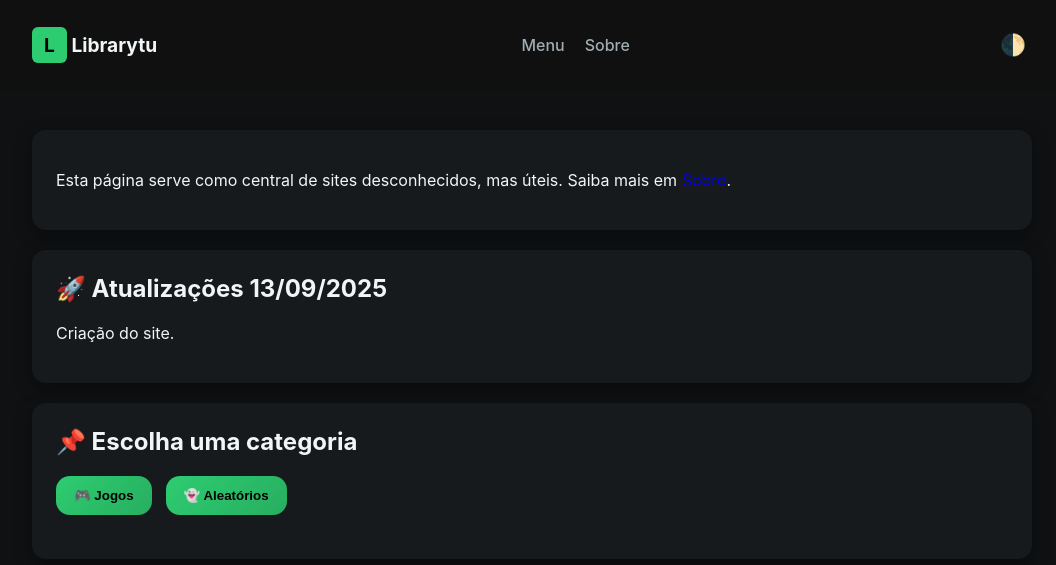
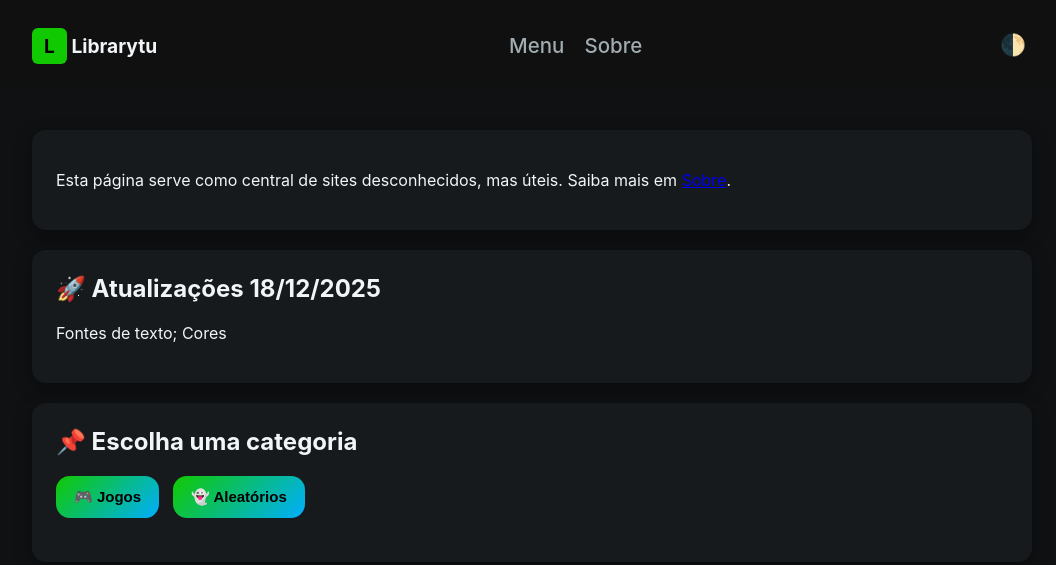
Before and after one commit to ImVecTHOR/Librarytu, a plain HTML site: page index.html in a window 1280 px wide. Shown: the whole page, without its empty margins (108-1164 px from the left). Drawn offline with Linux system fonts and the light colour scheme.

Commit message:
fonte e cor

```diff
--- a/index.html
+++ b/index.html
@@ -1,5 +1,6 @@
 <!DOCTYPE html>
 <html lang="pt-BR">
+
 <head>
   <meta charset="UTF-8">
   <meta name="viewport" content="width=device-width, initial-scale=1.0">
@@ -9,6 +10,7 @@
   <script src="favicon.js" defer></script>
   <script src="script.js" defer></script>
 </head>
+
 <body>
 
   <!-- =======================
@@ -51,9 +53,10 @@
 
     <!-- Card Topo de Atualizações -->
     <section class="card-top">
-      <h1>🚀 Atualizações 13/09/2025</h1>
+      <h1>🚀 Atualizações 18/12/2025</h1>
       <p>
-        Criação do site.
+        Fontes de texto;
+        Cores
       </p>
     </section>
 
@@ -99,4 +102,5 @@
 
 
 </body>
+
 </html>
--- a/script.js
+++ b/script.js
@@ -18,38 +18,35 @@ document.addEventListener('DOMContentLoaded', () => {
         </thead>
         <tbody>
           <tr>
-            <td>Planilha</td>
-            <td></td>
-            <td><a href="https://docs.google.com/spreadsheets/d/1LP_puQk_0zGPby3ABx1Slz0y-eaDc9UdsFZ2oHAiC08/edit?hl=pt-br&gid=0#gid=0" target="_blank">Acessar</a></td>
-          </tr>
-          <tr>
             <td>Zona Morta</td>
             <td></td>
             <td><a href="https://dualshock-tools.github.io/" target="_blank">Acessar</a></td>
           </tr>
+
           <tr>
             <td>Curso</td>
             <td>limpeza e formatação</td>
             <td><a href="https://members.kiwify.com/login?club=1b687864-2c63-4d76-aeb6-c72a34b5ab03" target="_blank">Acessar</a></td>
           </tr>
-          <td>Curso</td>
-            <td>Megathread</td>
+
+          <tr>
+            <td>MegaThread</td>
+            <td></td>
             <td><a href="https://pirataria.link/" target="_blank">Acessar</a></td>
           </tr>
+
           <tr>
             <td>Cupom1</td>
             <td></td>
             <td><a href="https://www.cupom.org/" target="_blank">Acessar</a></td>
           </tr>
+
           <tr>
             <td>Cupom2</td>
             <td></td>
             <td><a href="https://pt.coupert.com/" target="_blank">Acessar</a></td>
           </tr>
-             <td>MobyGames</td>
-            <td></td>
-            <td><a href="https://www.mobygames.com/" target="_blank">Acessar</a></td>
-          </tr>
+
         </tbody>
       </table>
     </div>
@@ -318,20 +315,3 @@ document.addEventListener('DOMContentLoaded', () => {
     else siteHeader.classList.remove("scrolled");
   });
 });
-
-/* =======================
-   Atalho ALT + Z - Tabela de Sites Principais
-======================= */
-const mainSitesModal = document.getElementById("main-sites-modal");
-const closeMainSites = document.getElementById("close-main-sites");
-
-document.addEventListener("keydown", (e) => {
-  if (e.altKey && e.key.toLowerCase() === "z") {
-    e.preventDefault();
-    mainSitesModal.classList.toggle("hidden");
-  }
-});
-
-closeMainSites.addEventListener("click", () => {
-  mainSitesModal.classList.add("hidden");
-});
--- a/styles.css
+++ b/styles.css
@@ -1,8 +1,8 @@
 :root {
   --bg: #0f1113;
   --card: #161a1d;
-  --accent: #2ecc71;
-  --accent-hover: #27ae60;
+  --accent: #11c900;
+  --accent-hover: #00aeff;
   --text: #f2f5f7;
   --muted: #a1acb2;
   --radius: 14px;
@@ -15,8 +15,8 @@ body.light {
   --card: #ffffff;
   --text: #000000;
   --muted: #555;
-  --accent: #2ecc71;
-  --accent-hover: #27ae60;
+  --accent: #ff0000;
+  --accent-hover: #ffae00;
 }
 
 body {
@@ -84,6 +84,8 @@ body.light .table-box tr:nth-child(even) {
   backdrop-filter: blur(8px);
   padding: 12px 0;
   position: sticky;
+  font-size: 2.6vh;
+  font-size: 1.6vw;
   top: 0;
   z-index: 10;
   transition: background 0.3s;
@@ -163,12 +165,6 @@ body.light .table-box tr:nth-child(even) {
   transition: transform .2s ease, box-shadow .2s ease, background .3s;
 }
 
-.card-top:hover,
-.card-big:hover {
-  transform: translateY(-3px);
-  box-shadow: 0 12px 24px rgba(0, 0, 0, 0.6);
-}
-
 .card-top h1 {
   margin-top: 0;
 }
@@ -192,12 +188,13 @@ body.light .table-box tr:nth-child(even) {
   border-radius: var(--radius);
   cursor: pointer;
   font-weight: 600;
+  font-size: 15px;
   color: #000;
   transition: transform .15s ease, box-shadow .15s ease;
 }
 
 .tab-btn:hover {
-  transform: scale(1.05);
+  transform: scale(1.22);
   box-shadow: 0 6px 14px rgba(0, 0, 0, 0.5);
 }
 
@@ -227,6 +224,7 @@ body.light .table-box {
 
 .table-box th,
 .table-box td {
+  font-size: 1.3vw;
   padding: 12px;
   text-align: left;
 }
```
Lines whose indentation alone changed are shown as unchanged.
